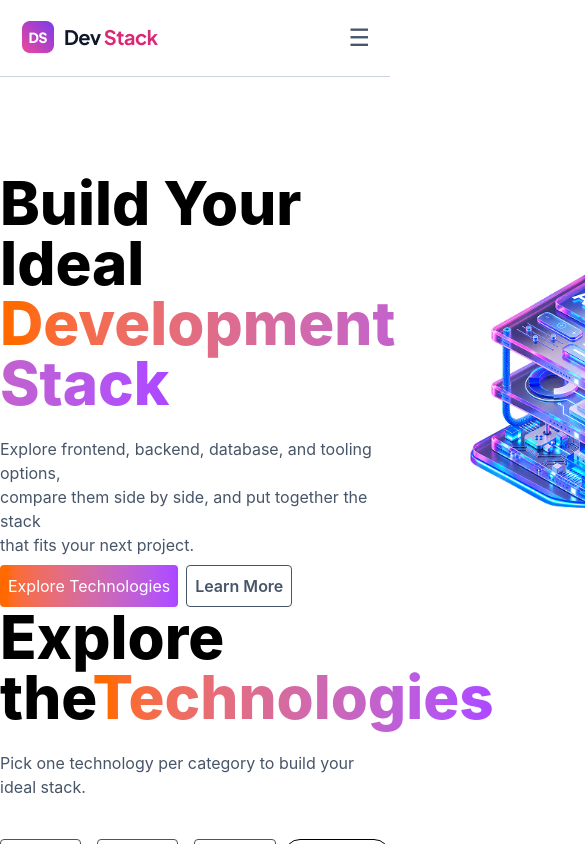
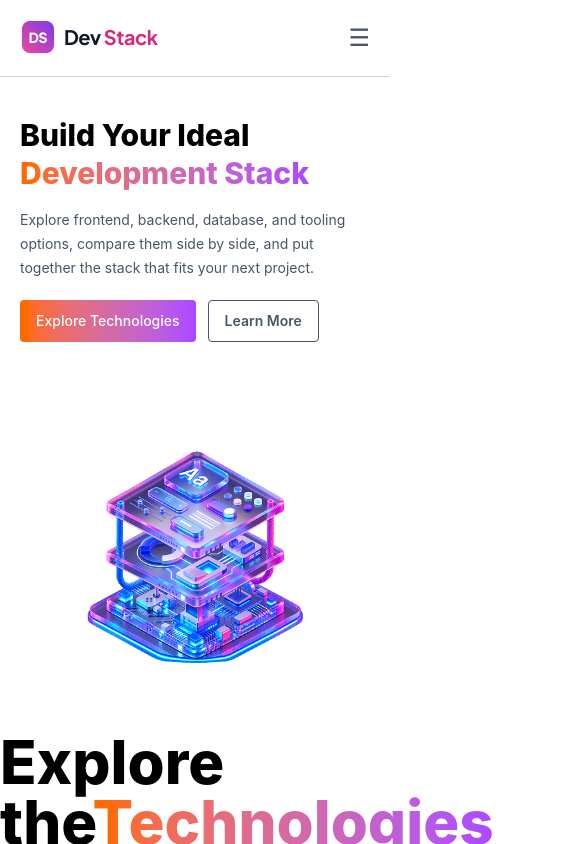
Before and after one commit to mahbub810515/A05-DevStack, a React (Vite) app: page / in a window 390 px wide. Shown: the top 844 px of the page, 585 px wide, since content can reach past the window. Built offline with nearby package versions, Linux system fonts and the light colour scheme.

Commit message:
banner responsive done

```diff
--- a/src/components/Banner.tsx
+++ b/src/components/Banner.tsx
@@ -2,17 +2,46 @@ import bannerImage from '../assets/banner-stack.png'
 
 const Banner = () => {
     return (
-        <div className="flex justify-between items-center container mx-auto pt-24 ">
-            <div>
-                <h1 className='font-extrabold text-6xl pb-6'>Build Your Ideal <br /><span className=' bg-linear-to-r from-orange-500 to-purple-500 bg-clip-text text-transparent'>Development Stack</span></h1>
-                <p className='font-normal text-18px text-primary-black mb-2'>Explore frontend, backend, database, and tooling options,<br />
-                    compare them side by side, and put together the stack <br /> that fits your next project.</p>
-                <div className='flex gap-2'>
-                    <button className='text-white bg-linear-to-r from-orange-500 to-purple-500 rounded p-2'>Explore Technologies</button>
-                    <button className='font-semibold text-14px text-primary-black border border-primary-black rounded p-2'>Learn More</button>
+        <div className="container mx-auto flex flex-col items-center justify-between gap-10 px-5 pt-10 md:flex-row md:gap-8 md:px-8 md:pt-24">
+
+            {/* Hero Content */}
+            <div className="w-full md:w-1/2">
+
+                <h1 className="text-3xl font-extrabold leading-tight sm:text-4xl md:pb-6 md:text-6xl">
+                    Build Your Ideal <br />
+
+                    <span className="bg-linear-to-r from-orange-500 to-purple-500 bg-clip-text text-transparent">
+                        Development Stack
+                    </span>
+                </h1>
+
+                <p className="mb-5 mt-4 text-sm font-normal leading-6 text-primary-black sm:text-base md:text-[18px] md:leading-7">
+                    Explore frontend, backend, database, and tooling options,
+                    compare them side by side, and put together the stack that
+                    fits your next project.
+                </p>
+
+                {/* Buttons */}
+                <div className="flex flex-wrap gap-3">
+                    <button className="rounded bg-linear-to-r from-orange-500 to-purple-500 px-4 py-2.5 text-sm font-medium text-white sm:px-5 sm:py-3">
+                        Explore Technologies
+                    </button>
+
+                    <button className="rounded border border-primary-black px-4 py-2.5 text-sm font-semibold text-primary-black sm:px-5 sm:py-3">
+                        Learn More
+                    </button>
                 </div>
+
             </div>
-            <img src={bannerImage} alt="banner image" />
+
+            {/* Hero Image */}
+            <div className="flex w-full justify-center md:w-1/2 md:justify-end">
+                <img
+                    src={bannerImage}
+                    alt="Development stack illustration"
+                    className="w-full max-w-[420px] object-contain sm:max-w-[500px] md:max-w-[550px]"
+                />
+            </div>
 
         </div>
     )
```
